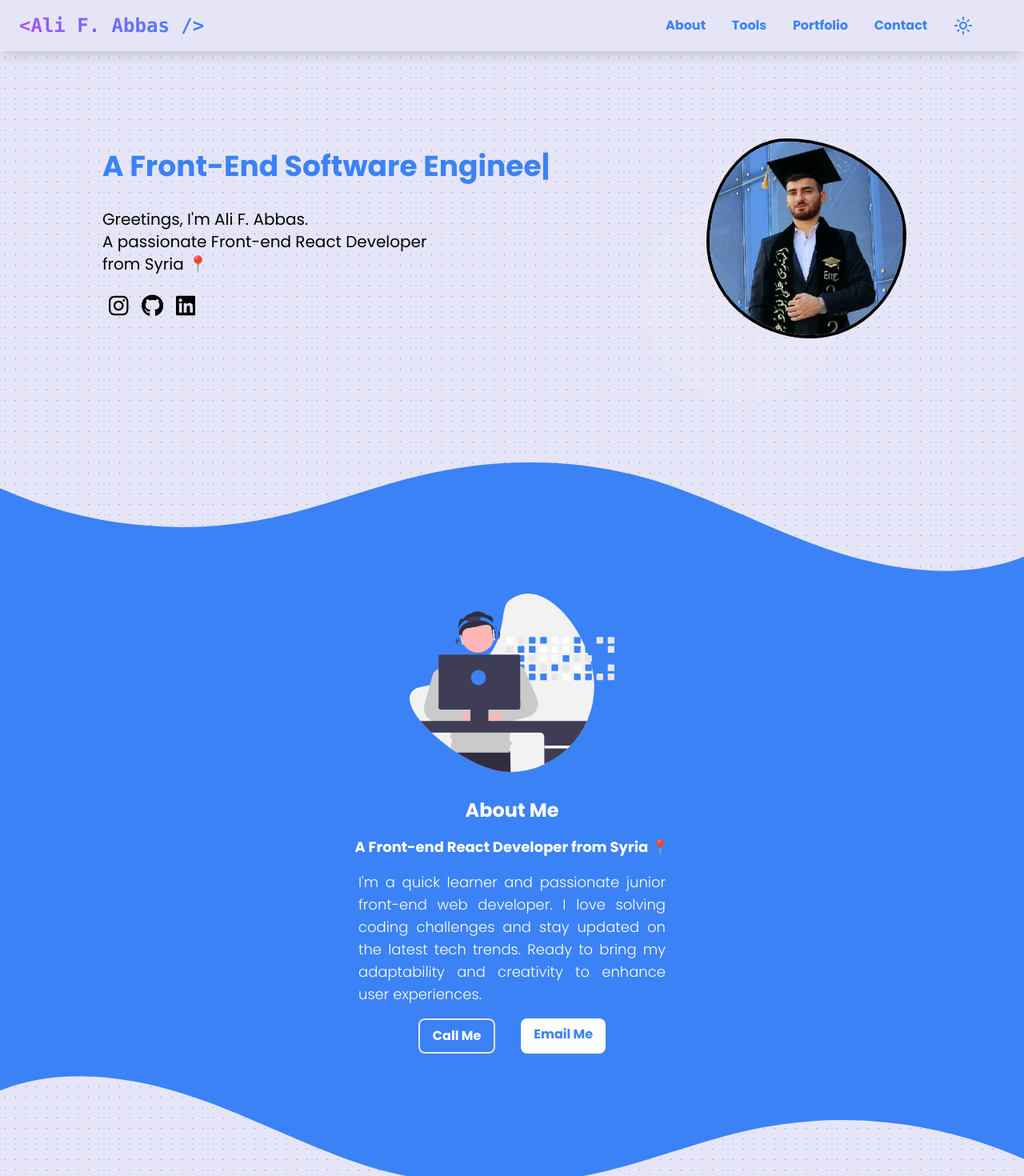
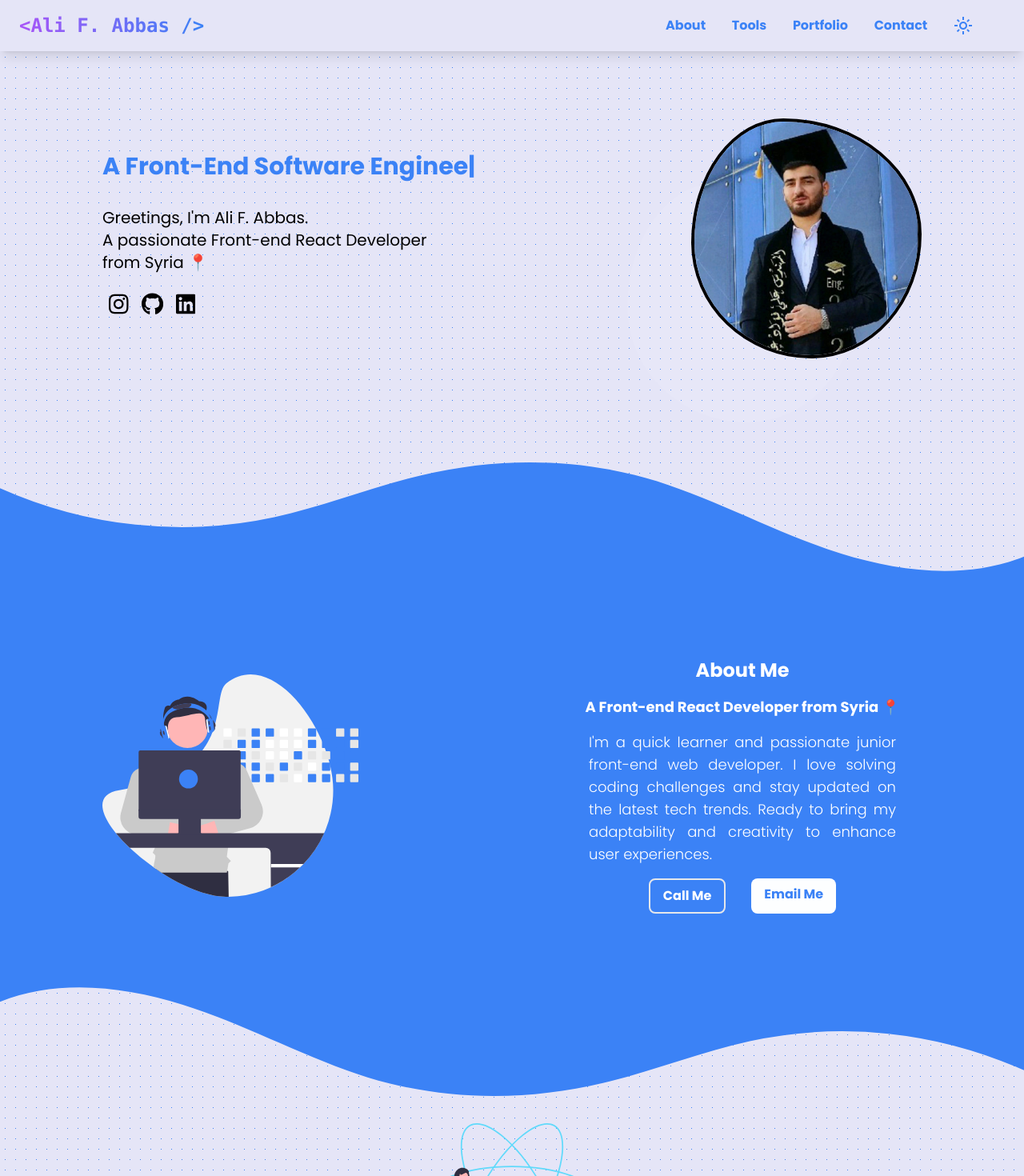
Before and after one commit to ali1x/portfolio, a React (Vite) app: page / in a window 1280 px wide. Shown: the top 1470 px of the page at 80% size. Built offline with nearby package versions, Linux system fonts and the light colour scheme.

Commit message:
Redesign

```diff
--- a/src/pages/About.tsx
+++ b/src/pages/About.tsx
@@ -3,10 +3,11 @@ import { AboutImage } from "../assets"
 const About = () => {
   return (
     <div
-      className="bg-blue-500 flex flex-col justify-center items-center"
+      className="bg-blue-500 flex flex-col justify-center items-center lg:flex-row lg:justify-between lg:py-16"
       id="about"
     >
-      <img src={AboutImage} alt="AboutImage" className="w-64 mt-4" />
+      <img src={AboutImage} alt="AboutImage" className="w-64 mt-4 lg:ml-32 lg:w-80" />
+      <div className="flex flex-col justify-center items-center lg:mr-32">
         <h1 className="mb-4 mt-8 text-white text-2xl font-bold">About Me</h1>
         <h2 className="text-white font-bold text-sm md:text-lg">
           A Front-end React Developer from Syria 📍
@@ -36,6 +37,7 @@ const About = () => {
           </a>
         </div>
       </div>
+    </div>
   )
 }
 export default About
--- a/src/pages/Home.tsx
+++ b/src/pages/Home.tsx
@@ -10,7 +10,7 @@ const Home = () => {
           <img
             src={ProfileImage}
             alt="ProfileImage"
-            className="rounded-full border-4 border-black dark:border-dark-four mt-5 blob w-[250px] h-[250px]"
+            className="rounded-full border-4 border-black dark:border-dark-four mt-5 blob w-[250px] h-[250px] lg:w-[300px] lg:h-[300px]"
           />
         </div>
         <div className="lg:ml-32">
@@ -27,7 +27,7 @@ const Home = () => {
               wrapper="h1"
               speed={50}
               repeat={Infinity}
-              className="text-xl md:text-2xl lg:text-4xl font-bold my-8 text-blue-500 dark:text-dark-four"
+              className="text-xl md:text-2xl lg:text-3xl font-bold my-8 text-blue-500 dark:text-dark-four"
             />
           </div>
           <div className="flex flex-col lg:items-start lg:text-xl justify-center items-center dark:text-dark-four">
```
Lines whose indentation alone changed are shown as unchanged.
